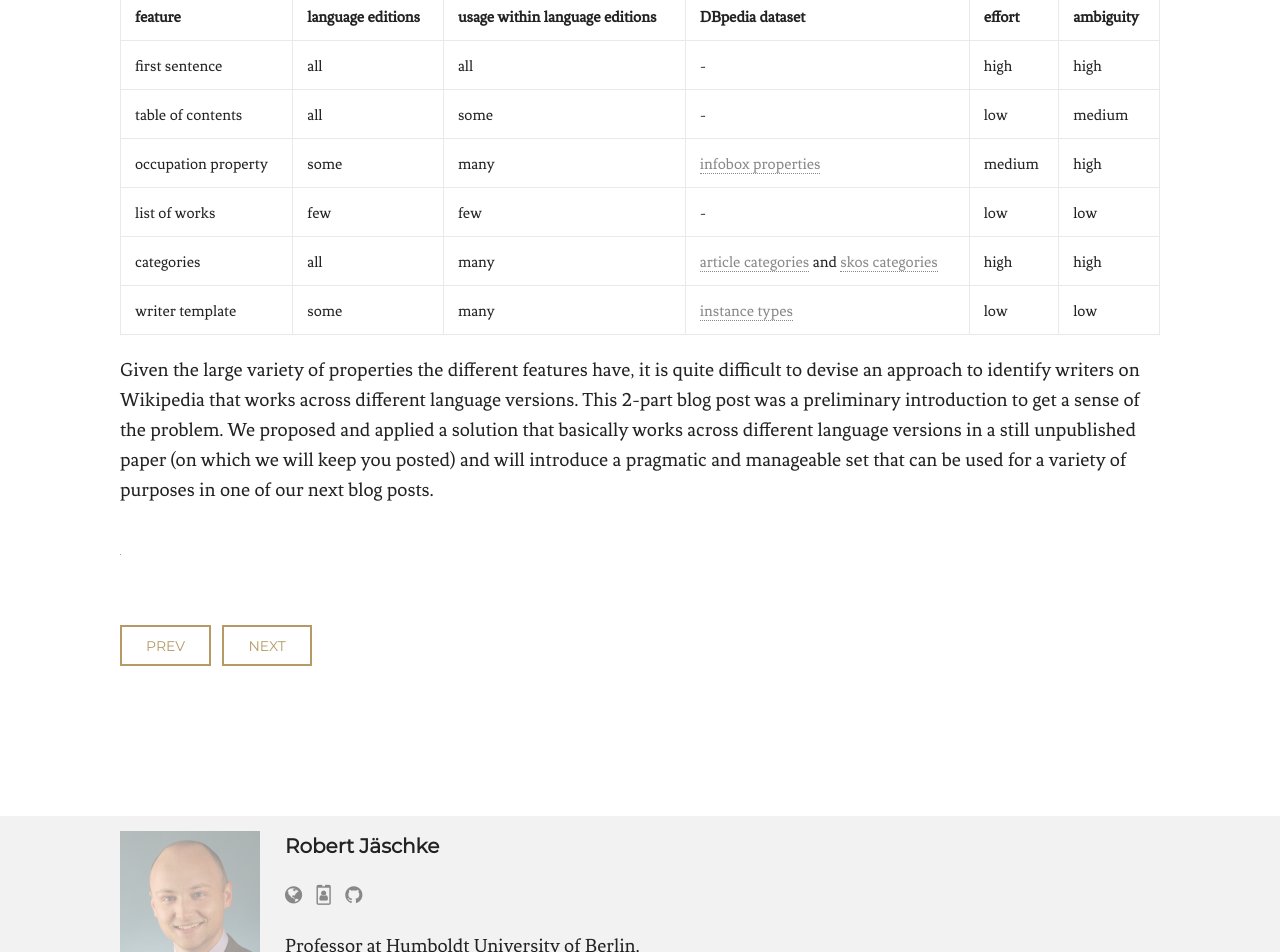
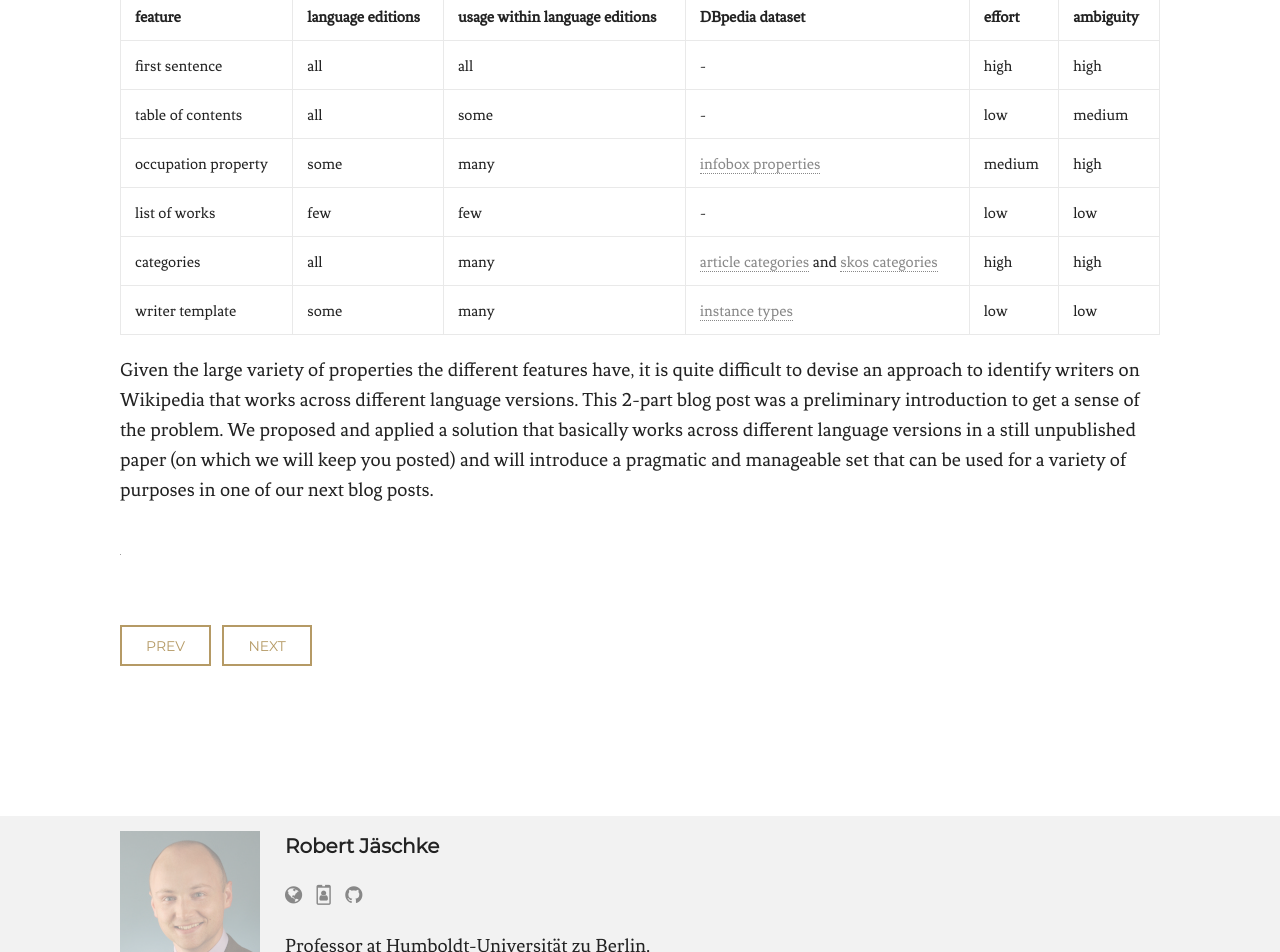
Before and after one commit to weltliteratur/blog, a Jekyll site: the page built from _posts/2016-08-19-Contributors-to-World-Literature-Identifying-Writers-in-Wikipedia-Part-II.markdown, in a window 1280 px wide. Shown: the part 4048-5000 px from the top of the page. Built offline with Jekyll 4.4.1, drawn with Linux system fonts in a browser that asks for light colours.

Commit message:
fixed uni name

```diff
--- a/_config.yml
+++ b/_config.yml
@@ -28,7 +28,7 @@ authors:
     orcid: 0000-0003-3271-9653
     twitter:
     github: rjoberon
-    description: Professor at Humboldt University of Berlin.
+    description: Professor at Humboldt-Universität zu Berlin.
   mathias:
     name: Mathias Göbel
     display_name: Mathias
```
